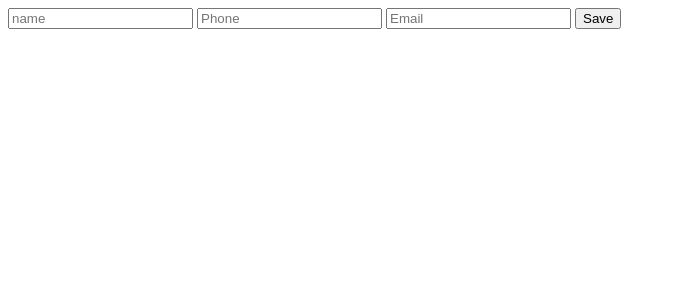
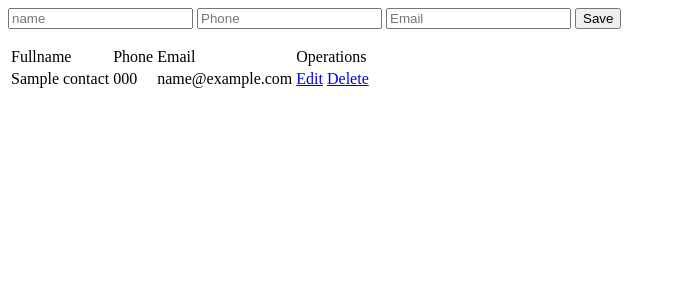
Before and after one commit to edgar1998lml/DesPython, a Flask app: page / in a window 1280 px wide. Shown: the top 300 px of the page, without its empty margins (0-676 px from the left). Run offline with Flask 2, Linux system fonts and the light colour scheme; tables that the repository leaves empty or names only in its code hold one stand-in row (values such as "Sample post"); some libraries are stand-ins or nearby versions.

Commit message:
Del 1.0
Se añade delete funcional

```diff
--- a/Cursos/flask_curso_Youtube/templates/index.html
+++ b/Cursos/flask_curso_Youtube/templates/index.html
@@ -15,3 +15,26 @@
     </button>
 
 </form>
+<table>
+    <thead>
+        <tr>
+            <td>Fullname</td>
+            <td>Phone</td>
+            <td>Email</td>
+            <td>Operations</td>
+        </tr>
+    </thead>
+    <tbody>
+        {% for contact in contacts %}
+            <tr>
+                <td>{{ contact.1 }}</td>
+                <td>{{ contact.2 }}</td>
+                <td>{{ contact.3 }}</td>
+                <td>
+                    <a href="/edit/{{contact.0}}">Edit</a>
+                    <a href="/delete/{{contact.0}}">Delete</a>
+                </td>
+            </tr>
+        {% endfor %}
+    </tbody>
+</table>
```
